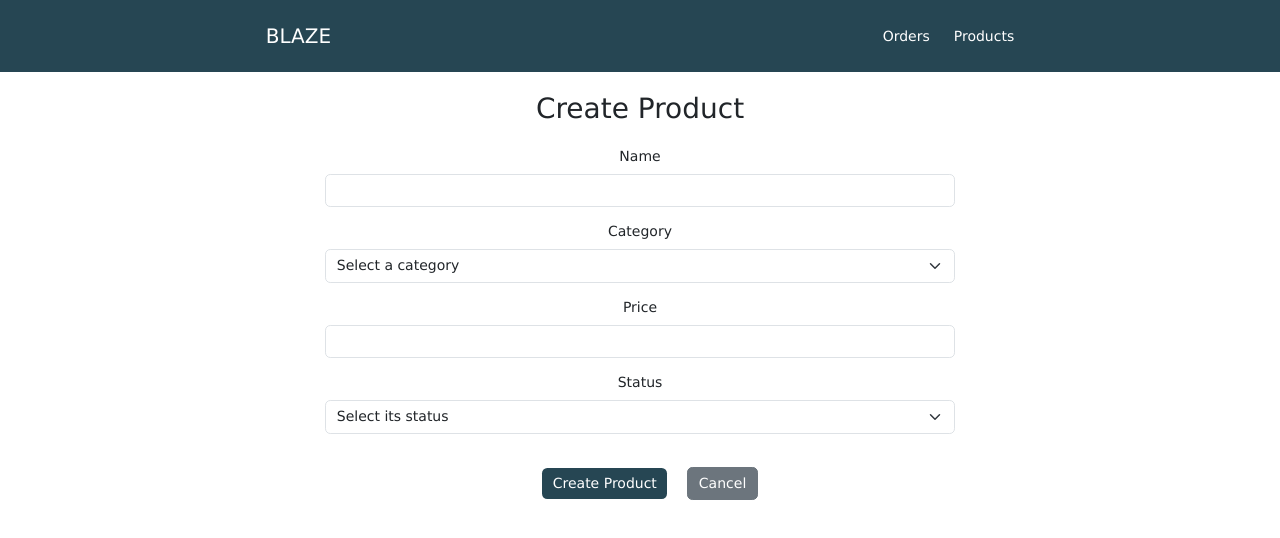
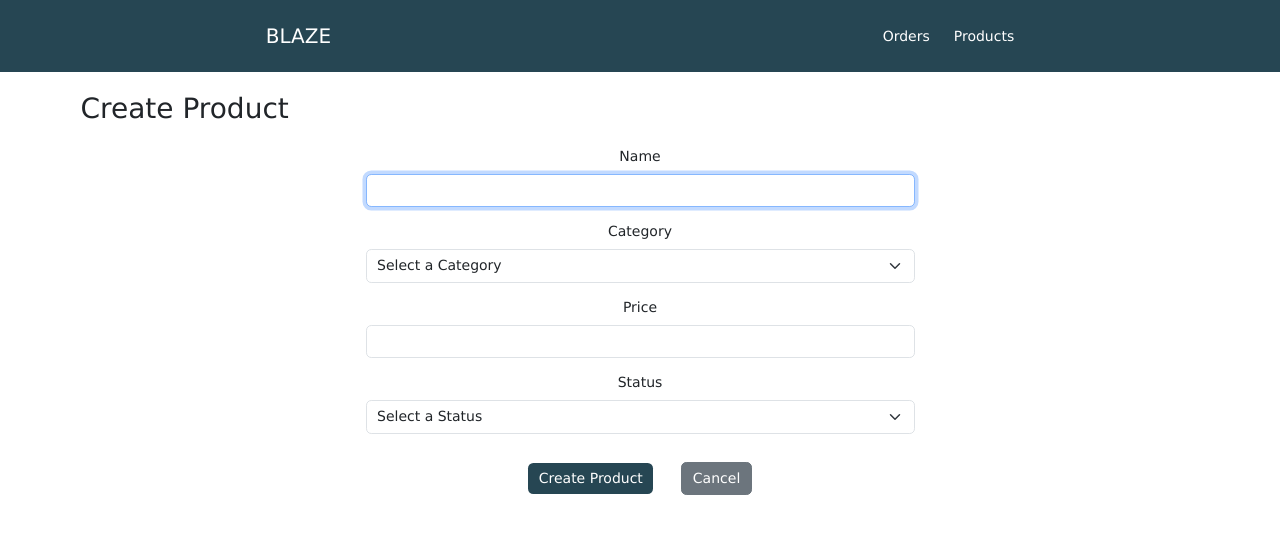
Before and after one commit to arn28/MERN-Trainee-FRACTAL, a React (Create React App) app in the folder client/: page /createproduct in a window 1280 px wide. Shown: the top 538 px of the page. Built offline with nearby package versions, Linux system fonts and the light colour scheme.

Commit message:
Create, list products

```diff
--- a/client/package.json
+++ b/client/package.json
@@ -11,6 +11,7 @@
     "react-dom": "^18.2.0",
     "react-router-dom": "^6.6.2",
     "react-scripts": "5.0.1",
+    "sweetalert2": "^11.7.0",
     "uniqid": "^5.4.0",
     "web-vitals": "^2.1.4"
   },
@@ -39,5 +40,4 @@
     ]
   },
   "proxy": "http://localhost:5000/"
-
 }
--- a/client/public/index.html
+++ b/client/public/index.html
@@ -7,8 +7,7 @@
     <meta name="theme-color" content="#000000" />
     <meta
       name="description"
-      content="Web site created using create-react-app"
-    />
+      content="Web site created using create-react-app" />
     <link rel="apple-touch-icon" href="%PUBLIC_URL%/logo192.png" />
     <!--
       manifest.json provides metadata used when your web app is installed on a
@@ -24,8 +23,14 @@
       work correctly both with client-side routing and a non-root public URL.
       Learn how to configure a non-root public URL by running `npm run build`.
     -->
-    <link href="https://cdn.jsdelivr.net/npm/bootstrap@5.3.0-alpha1/dist/css/bootstrap.min.css" rel="stylesheet" integrity="sha384-GLhlTQ8iRABdZLl6O3oVMWSktQOp6b7In1Zl3/Jr59b6EGGoI1aFkw7cmDA6j6gD" crossorigin="anonymous">
-
+    <link
+      href="https://cdn.jsdelivr.net/npm/bootstrap@5.3.0-alpha1/dist/css/bootstrap.min.css"
+      rel="stylesheet"
+      integrity="sha384-GLhlTQ8iRABdZLl6O3oVMWSktQOp6b7In1Zl3/Jr59b6EGGoI1aFkw7cmDA6j6gD"
+      crossorigin="anonymous" />
+    <script
+      src="https://kit.fontawesome.com/4b73870d5b.js"
+      crossorigin="anonymous"></script>
     <title>Order management system</title>
   </head>
   <body>
--- a/client/src/App.css
+++ b/client/src/App.css
@@ -55,3 +55,28 @@ html{
 .navbar__option:hover{
   opacity: 70%;
 }
+
+.title{
+  text-align: initial;
+  margin: 20px 0;
+}
+
+.btn-edit{
+  color: green;
+
+}
+
+.btn-edit:hover{
+  color: green;
+  opacity: 0.6;
+}
+
+.btn-delete{
+  color: red;
+
+}
+
+.btn-delete:hover{
+  color: red;
+  opacity: 0.6;
+}
--- a/client/src/App.js
+++ b/client/src/App.js
@@ -5,11 +5,13 @@ import WelcomePage from './pages/welcomePage';
 import CreateProduct from './pages/products/CreateProduct';
 import EditProduct from './pages/products/EditProduct';
 
-import {BrowserRouter, Routes, Route} from 'react-router-dom'
+import {BrowserRouter, Routes, Route, Link} from 'react-router-dom'
 
 function App() {
   return (
     <div className="App">
+
+
       <nav className="navbar">
         <a href="/" className="navbar__pagetitle">BLAZE</a>
         <ul>
@@ -20,6 +22,7 @@ function App() {
 
       <BrowserRouter>
         <Routes>
+
           <Route path='/' element={<WelcomePage/>} exact></Route>
           <Route path='/products' element={<ProductsList/>} exact></Route>
           <Route path='/createproduct' element={<CreateProduct/>} exact></Route>
--- a/client/src/pages/products/CreateProduct.css
+++ b/client/src/pages/products/CreateProduct.css
@@ -1,10 +1,8 @@
-.createProduct__title{
-    margin: 20px 0;
-}
+
 .btn.btn-primary {
     --bs-btn-bg: #264653;
     --bs-btn-border-color: none;
     --bs-btn-hover-bg: rgb(38, 70, 83, 0.85);
-    margin: 20px;
+    /* margin: 18px; */
 
 }
--- a/client/src/pages/products/CreateProduct.js
+++ b/client/src/pages/products/CreateProduct.js
@@ -1,9 +1,9 @@
 import './CreateProduct.css';
-
+import Swal from 'sweetalert2';
 import React, { useState } from 'react';
+import { Link, useParams } from 'react-router-dom';
 import uniquid from 'uniqid';
 import axios from 'axios';
-
 
 function CreateProduct() {
 
@@ -17,7 +17,7 @@ function CreateProduct() {
         var product = {
             name: name,
             category: category,
-            unitePrice:  parseFloat(unitePrice),
+            unitePrice: parseFloat(unitePrice),
             status: status,
             idproduct: uniquid()
         }
@@ -26,29 +26,47 @@ function CreateProduct() {
         //
         axios.post('/api/product.model/createproduct', product)
             .then(res => {
-                alert(res.data)
-                // Swal.fire('Felicidades', 'El product se creó con éxito')
+                if (res.data.name === 'ValidationError') {
+                    Swal.fire({
+                        icon: 'error',
+                        title: 'Oops....',
+                        confirmButtonColor: '#264653',
+                        text: 'Please complete all the fields',
+                    })
+                }
+                else {
+                    Swal.fire({
+                        icon: 'success',
+                        title: 'Product created successfully',
+                        confirmButtonColor: '#264653',
+                        text: name,
+                    }).then((result) => {
+                        if (result.isConfirmed) {
+                            window.location.reload();
+                        }
+                    })
+                }
             })
             .then(err => { console.log(err) })
     }
 
+
+
     return (
         <div>
-            <div>
-                <h2 className='createProduct__title'>Create Product</h2>
-            </div>
-
+            <div className='container'>
+                <h2 className='createProduct__title title'>Create Product</h2>
                 <div className="row">
                     <div className="col-sm-6 offset-3">
                         <div className="mb-3">
                             <label htmlFor="name" className="form-label">Name</label>
-                        <input type="text" className="form-control" value={name} onChange={(e) => { setName(e.target.value) }}></input>
+                            <input autoFocus type="text" className="form-control" value={name} onChange={(e) => { setName(e.target.value) }}></input>
                         </div>
 
                         <div className="mb-3">
                             <label htmlFor="category" className="form-label">Category</label>
-                        <select name="category" className="form-select" value={category} onChange={(e) => { setCategory(e.target.value) }}>
-                            <option selected>Select a category</option>
+                            <select required name="category" className="form-select" value={category} onChange={(e) => { setCategory(e.target.value) }}>
+                                <option value="">Select a Category</option>
                                 <option value="Cookies">Cookies</option>
                                 <option value="Candies">Candies</option>
                                 <option value="Cakes">Cakes</option>
@@ -64,24 +82,23 @@ function CreateProduct() {
 
                         <div className="mb-3">
                             <label htmlFor="status" className="form-label">Status</label>
-                        <select name="status" className="form-select" value={status} onChange={(e) => { setStatus(e.target.value) }}>
-                            <option selected>Select its status</option>
+                            <select name="status" defaultValue="Active" className="form-select" value={status} onChange={(e) => { setStatus(e.target.value) }}>
+                                <option value="">Select a Status</option>
                                 <option value="Active">Active</option>
                                 <option value="Inactive">Inactive</option>
                             </select>
                         </div>
 
-                    {/* <div className="mb-3">
-                        <label htmlFor="telefono" className="form-label">Teléfono</label>
-                        <input type="text" className="form-control" value={telefono} onChange={(e) => { setTelefono(e.target.value) }}></input>
-                    </div> */}
 
-                    <button onClick={addProduct} className="btn btn-primary">Create Product</button>
+                        <button onClick={addProduct} className="btn m-3 btn-primary">Create Product</button>
 
-                    <button onClick={addProduct} className="btn btn-secondary">Cancel</button>
+                        <Link to='/products' className="m-3 btn btn-secondary">Cancel</Link>
 
                     </div>
                 </div>
+            </div>
+
+
 
         </div>
     )
--- a/client/src/pages/products/Product.js
+++ b/client/src/pages/products/Product.js
@@ -1,12 +1,21 @@
 
 import React, { useEffect, useState } from 'react'
+import { Link } from 'react-router-dom'
 
 
-function Product() {
+function Product({product, index}) {
     return (
-        <div>
-            <h2 className='Product__title'>Product</h2>
-        </div>
+        <tr>
+            <th scope="row">{index+1}</th>
+            <td>{product.name}</td>
+            <td>{product.category}</td>
+            <td>${product.unitePrice}</td>
+            <td>{product.status}</td>
+            <td>
+                <Link to='/editproduct' className='btn btn-edit'><i class="fa-solid fa-pen-to-square"></i></Link>
+                <button className='btn btn-delete'><i class="fa-solid fa-trash"></i></button>
+            </td>
+        </tr>
     )
 }
 
--- a/client/src/pages/products/ProductsList.js
+++ b/client/src/pages/products/ProductsList.js
@@ -1,37 +1,62 @@
 // import axios from 'axios'
+import axios from 'axios'
 import React, { useEffect, useState } from 'react'
+import { Link } from 'react-router-dom'
 import Product from './Product'
 // import UsuarioIndividual from './UsuarioIndividual'
 
 function ProductsList() {
 
-    // const [datausuarios, setdatausuario] = useState([])
+    const [dataproducts, setdataproduct] = useState([])
 
-    // useEffect(() => {
-    //     axios.get('api/usuario/obtenerusuarios').then(res => {
-    //         console.log(res.data)
-    //         setdatausuario(res.data)
-    //     }).catch(err => {
-    //         console.log(err)
-    //     })
+    useEffect(() => {
+        axios.get('/api/product.model/getproducts').then(res => {
+            console.log(res.data)
+            setdataproduct(res.data)
+        }).catch(err => {
+            console.log(err)
+        })
 
-    // }, [])
+    }, [])
 
-    //Mapping productslist in object product
-    // const listausuarios = datausuarios.map(usuario => {
-    //     return (
-    //         <div>
-    //             <UsuarioIndividual usuario={usuario} />
-    //         </div>
-    //     )
-    // })
+    // Mapping productslist in object product
+    const productlist = dataproducts.map((product, index) => {
+        return (
+
+                <Product product={product} index={index} />
+
+        )
+    })
 
 
     return (
         <div>
-            <h2 className='products__title'>Products</h2>
-            <Product/>
+            <div className="container">
+                <h2 className='products__title title m-0 mt-4'>Products</h2>
+                <div className="d-grid gap-2 d-md-flex justify-content-md-end">
+                    <Link to='/createproduct' className="btn m-4 btn-primary ">Create a product</Link>
+                </div>
+            </div>
+            <div className="container">
+                <table className="table">
+                    <thead>
+                        <tr>
+                            <th scope="col">N°</th>
+                            <th scope="col">Name</th>
+                            <th scope="col">Category</th>
+                            <th scope="col">Price</th>
+                            <th scope="col">Status</th>
+                            <th scope="col">Actions</th>
+                        </tr>
+                    </thead>
+                    <tbody>
+                        {productlist}
+                    </tbody>
+                </table>
+            </div>
+            {/* <Product /> */}
             {/* {productlist} */}
+
         </div>
     )
 }
```
Also changed, not shown: 2 other files (tests, documents, lock files or other folders). Lines whose indentation alone changed are shown as unchanged.
